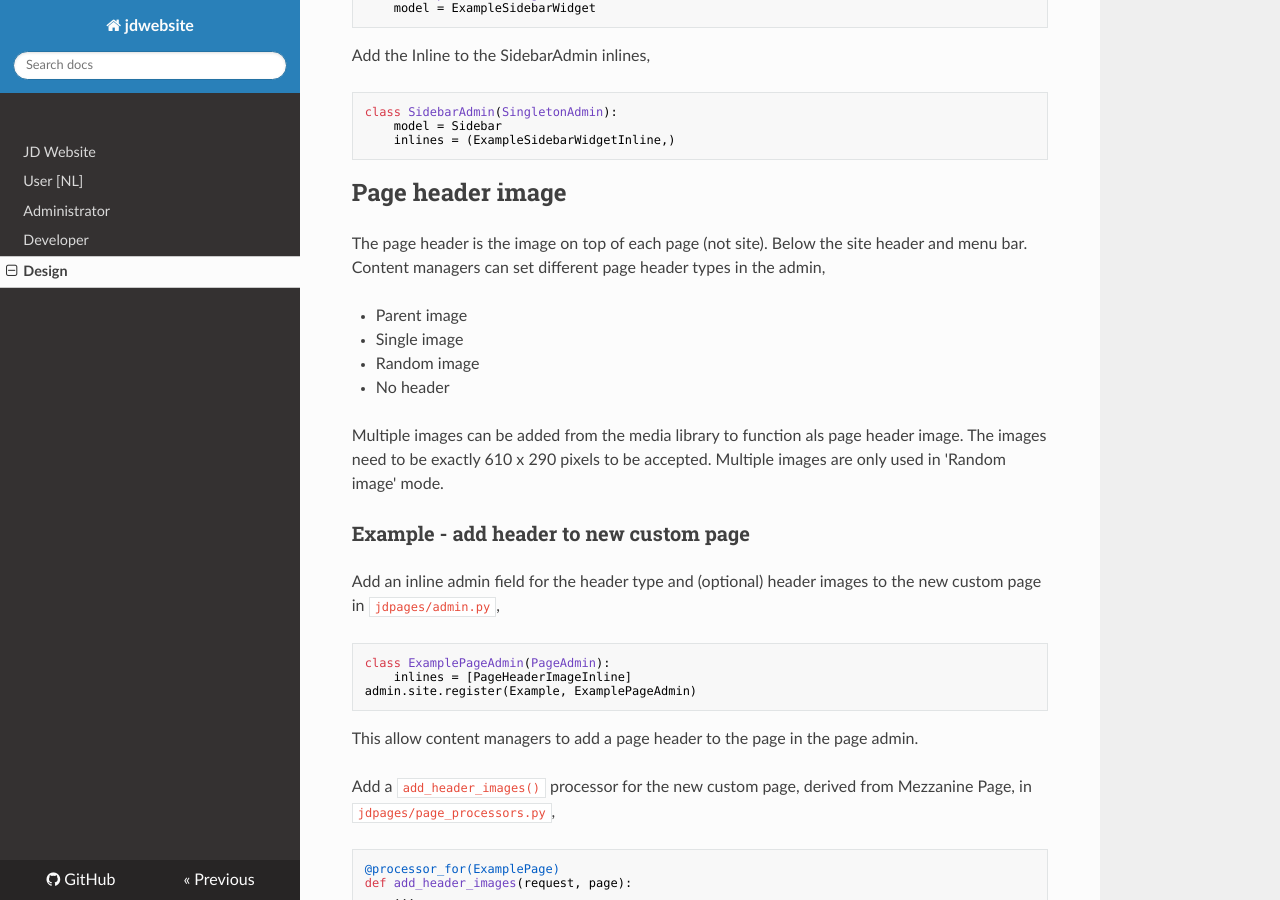
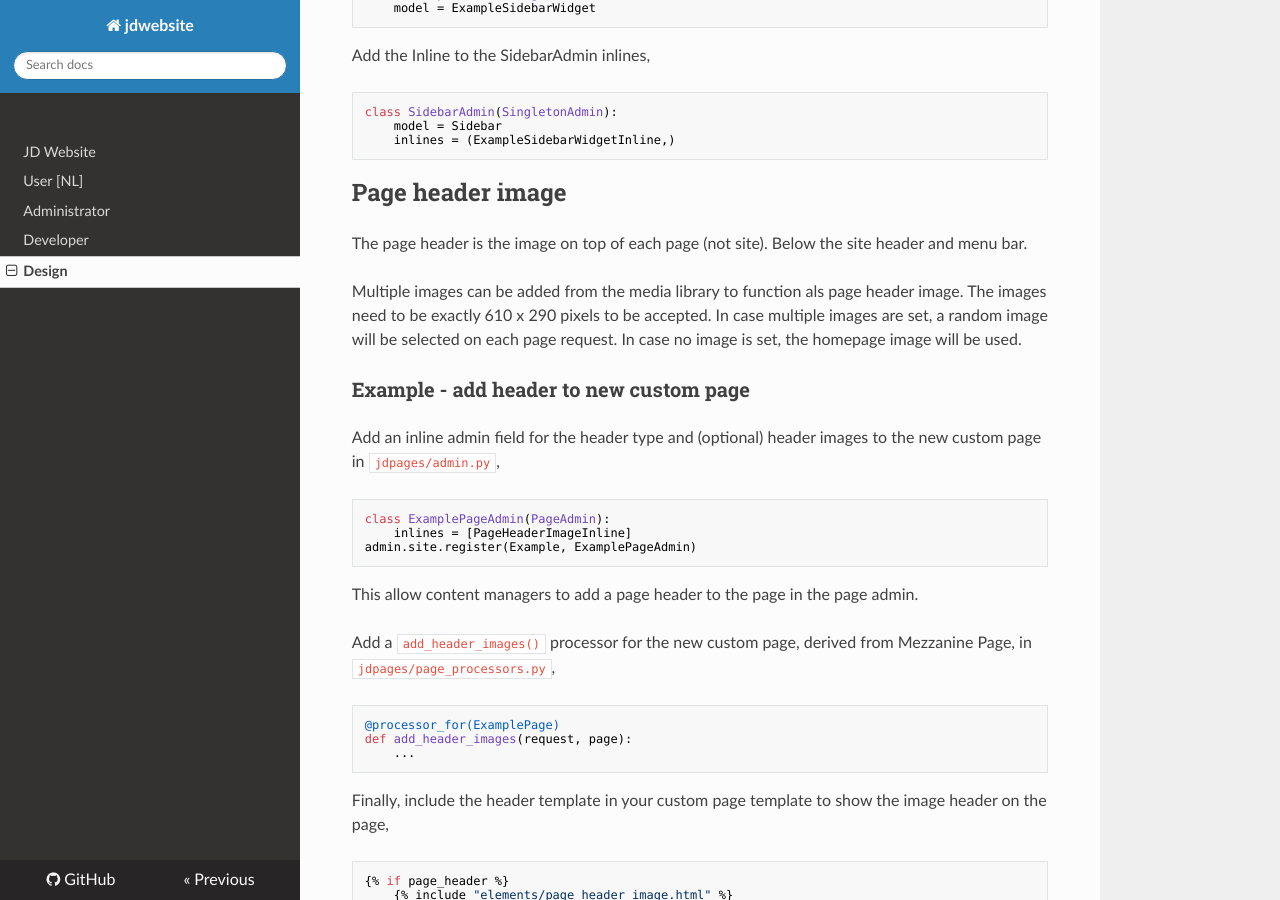
Before and after one commit to jonge-democraten/website, an MkDocs documentation site: the page built from docs/design.md, in a window 1280 px wide and 900 px high, scrolled down 1749 px. Built offline with MkDocs 1.6.1, drawn with Linux system fonts in a browser that asks for light colours; nearby versions of some CDN libraries; old or Windows-style settings are respelled for this version of MkDocs; some of the changed text lies outside the part shown.

Commit message:
Fix page header design documentation after changing header modes

```diff
--- a/docs/design.md
+++ b/docs/design.md
@@ -82,15 +82,10 @@ class SidebarAdmin(SingletonAdmin):
 
 ## Page header image
 The page header is the image on top of each page (not site). Below the site header and menu bar.
-Content managers can set different page header types in the admin,
-
-* Parent image
-* Single image
-* Random image
-* No header
 
 Multiple images can be added from the media library to function als page header image. The images need to be exactly 610 x 290 pixels to be accepted.
-Multiple images are only used in 'Random image' mode.
+In case multiple images are set, a random image will be selected on each page request.
+In case no image is set, the homepage image will be used.
 
 <h3>Example - add header to new custom page</h3>
 
```
Also changed, not shown: other parts of docs/design.md (+1 -1 lines).
